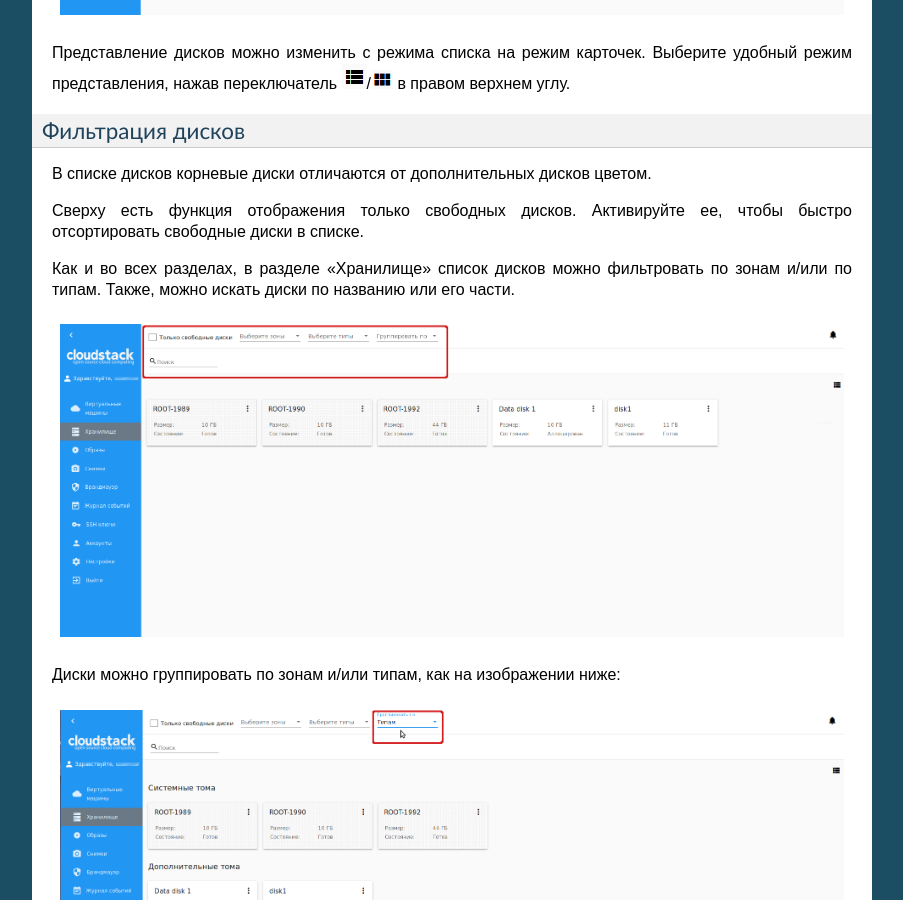
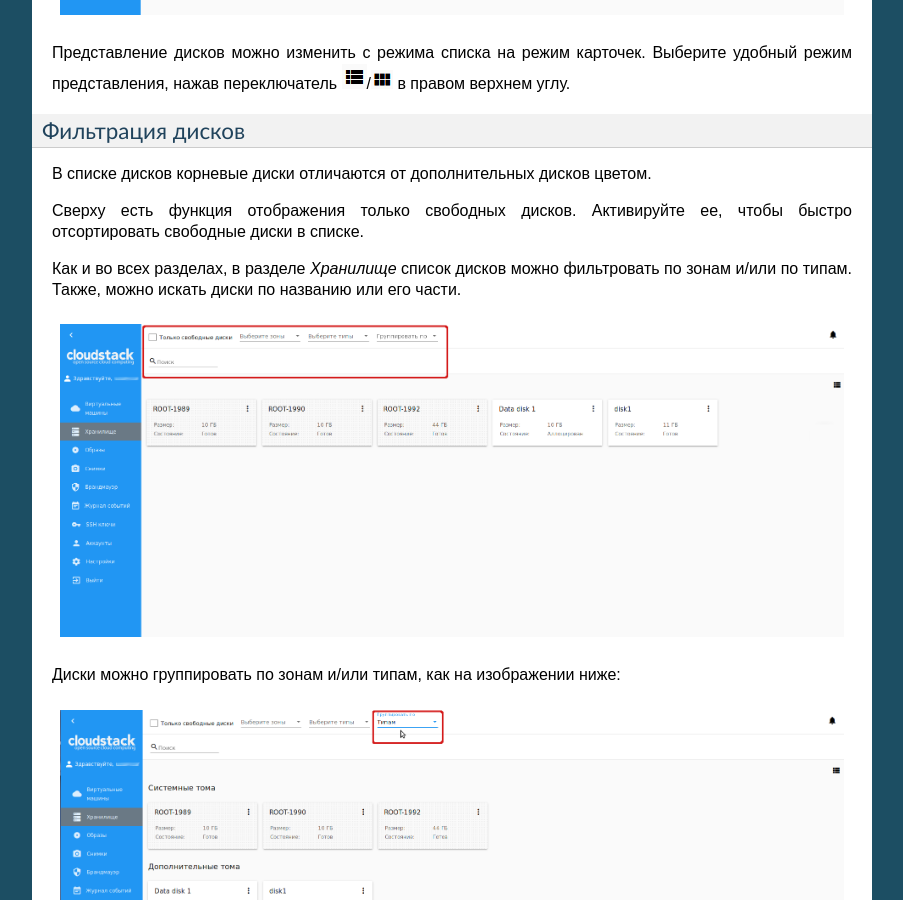
Before and after one commit to MaslovaEV/RU_CloudStack-UI, a Sphinx documentation site: the page built from RUdocs/source/CSUI-Storage-RU.rst, in a window 1280 px wide and 900 px high, scrolled down 1022 px. Shown: the whole window, without its empty margins (198-1101 px from the left). Built offline with Sphinx 7.4.7, drawn with Linux system fonts in a browser that asks for light colours.

```diff
--- a/RUdocs/source/CSUI-Storage-RU.rst
+++ b/RUdocs/source/CSUI-Storage-RU.rst
@@ -26,7 +26,7 @@
 
 Сверху есть функция отображения только свободных дисков. Активируйте ее, чтобы быстро отсортировать свободные диски в списке.
 
-Как и во всех разделах, в разделе «Хранилище» список дисков можно фильтровать по зонам и/или по типам. Также, можно искать диски по названию или его части.
+Как и во всех разделах, в разделе *Хранилище* список дисков можно фильтровать по зонам и/или по типам. Также, можно искать диски по названию или его части.
 
 .. figure:: _static/RU_Storage_FilterAndSearch1.png
 
```
